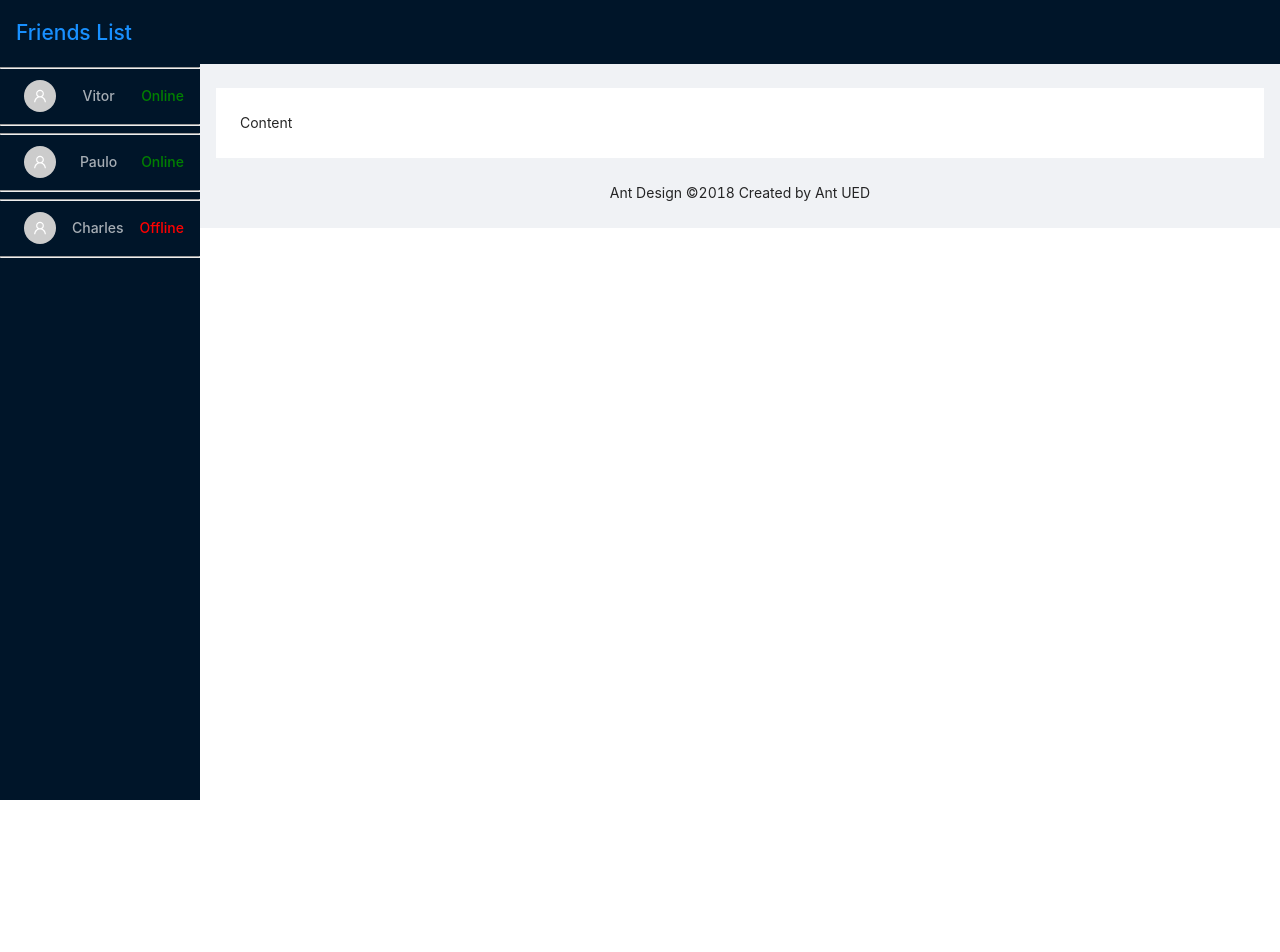
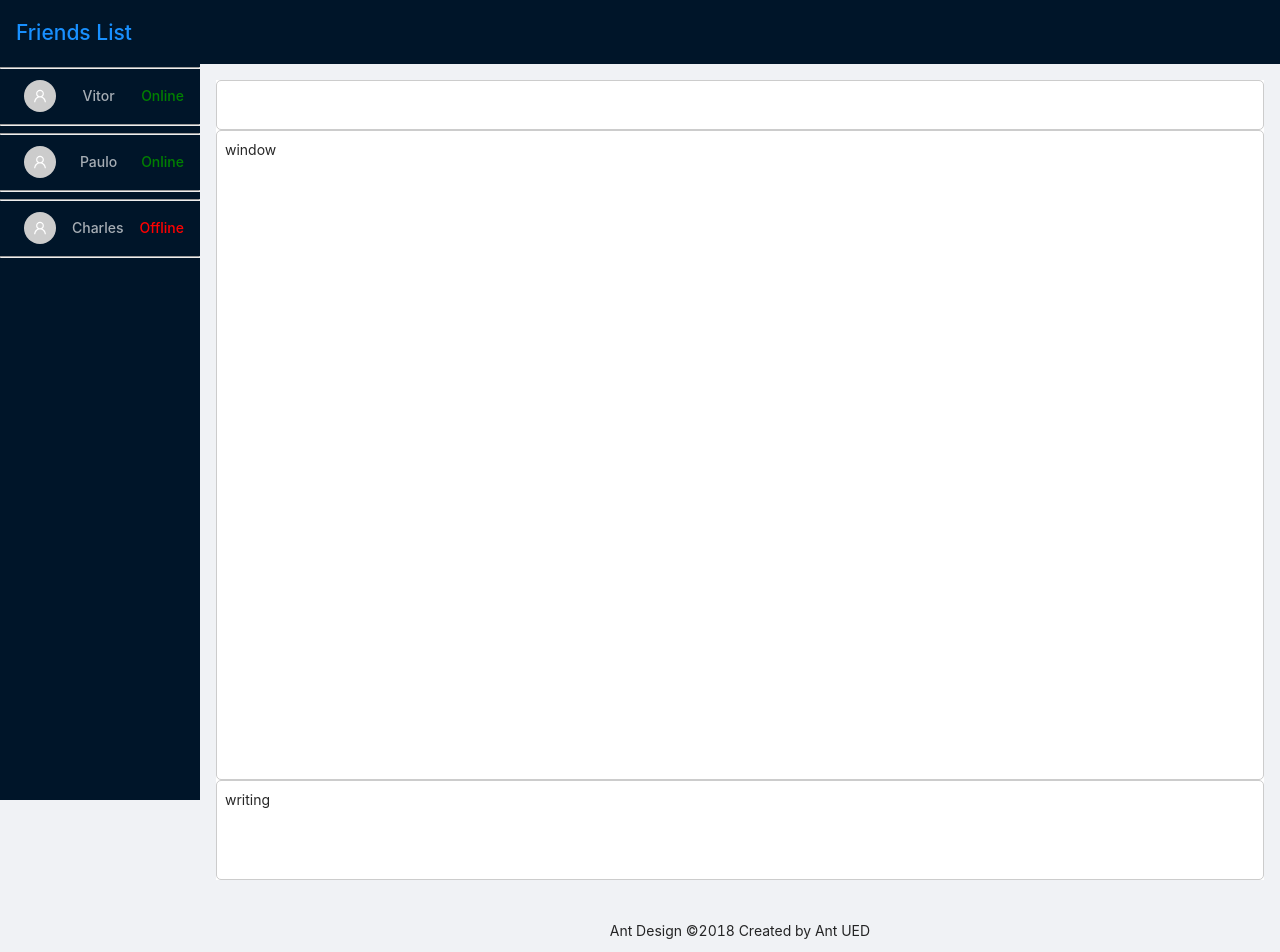
Before and after one commit to vitorccaguiar/cognite-chat, a React (Create React App) app: page /menu in a window 1280 px wide. Shown: the top 952 px of the page. Before the commit the page ends 800 px from the top, so only its background shows below. Built offline with nearby package versions, Linux system fonts and the light colour scheme; the HTML template or start-up script is replaced by a standard one.

Commit message:
Add chat content component

```diff
--- /dev/null
+++ b/src/components/pages/ChatContent.css
@@ -0,0 +1,35 @@
+.chat-content-container {
+  height: 800px;
+  background: #fff;
+  margin: 16px;
+}
+
+.chat-content-group {
+  display: flex;
+  flex-direction: column;
+  justify-content: space-between;
+}
+
+.chat-content-header {
+  height: 50px;
+  border: 1px solid #ccc;
+  border-radius: 5px;
+  padding: 16px;
+  font-weight: 500;
+  font-size: 16px;
+}
+
+.chat-content-window {
+  height: 650px;
+  flex-shrink: 0;
+  border: 1px solid #ccc;
+  border-radius: 5px;
+  padding: 8px;
+}
+
+.chat-content-write {
+  height: 100px;
+  border: 1px solid #ccc;
+  border-radius: 5px;
+  padding: 8px;
+}
--- /dev/null
+++ b/src/components/pages/ChatContent.tsx
@@ -0,0 +1,28 @@
+import React from 'react';
+import { Layout } from 'antd';
+
+import './ChatContent.css';
+
+const { Content } = Layout;
+
+export default function ChatContent(props: any) {
+  const { friend } = props;
+
+  return (
+    <div className="chat-content-container">
+      <Content style={{ overflow: 'initial' }}>
+        <div className="chat-content-group">
+          <div className="chat-content-header">
+            {friend?.name ? `${friend.name} - ${friend.status}` : ''}
+          </div>
+          <div className="chat-content-window">
+            window
+          </div>
+          <div className="chat-content-write">
+            writing
+          </div>
+        </div>
+      </Content>
+    </div>
+  )
+}
--- a/src/components/pages/ChatMenu.css
+++ b/src/components/pages/ChatMenu.css
@@ -4,10 +4,6 @@
   margin: 16px;
 }
 
-.content-container {
-  background: #fff;
-}
-
 [data-theme="dark"] .site-layout .site-layout-background {
     background: #141414;
 }
--- a/src/components/pages/ChatMenu.tsx
+++ b/src/components/pages/ChatMenu.tsx
@@ -1,24 +1,27 @@
-import React from 'react';
+import React, { useState } from 'react';
 import { Layout } from 'antd';
 
-import FriendsList from './FriendsList';
+import FriendsList, { IFriendsData } from './FriendsList';
 
 import './ChatMenu.css';
+import ChatContent from './ChatContent';
 
-const { Header, Content, Footer } = Layout;
+const { Header, Footer } = Layout;
 
 export default function ChatMenu() {
+  const [selectedFriend, setSelectedFriend] = useState({});
+
+  const onSelectFriend = (friend: IFriendsData) => {
+    setSelectedFriend(friend);
+  }
+
   return (
     <div>
       <Layout>
-        <FriendsList />
+        <FriendsList selectFriend={onSelectFriend}/>
         <Layout className="site-layout" style={{ marginLeft: 200 }}>
           <Header className="site-layout-background" style={{ padding: 0 }} />
-          <Content style={{ margin: '24px 16px 0', overflow: 'initial' }}>
-            <div className="content-container" style={{ padding: 24 }}>
-              Content
-            </div>
-          </Content>
+          <ChatContent friend={selectedFriend}/>
           <Footer style={{ textAlign: 'center' }}>Ant Design ©2018 Created by Ant UED</Footer>
         </Layout>
       </Layout>
--- a/src/components/pages/FriendsList.css
+++ b/src/components/pages/FriendsList.css
@@ -1,4 +1,5 @@
 .friends-list-title {
   padding: 16px 0px 0px 16px;
   color: #1890ff;
+  border-right: 1px;
 }
--- a/src/components/pages/FriendsList.tsx
+++ b/src/components/pages/FriendsList.tsx
@@ -11,7 +11,7 @@ export interface IFriendsData {
   status: string;
 }
 
-export default function FriendsList() {
+export default function FriendsList(props: any) {
   const friendsList: IFriendsData[] = [
     {
         name: 'Vitor',
@@ -27,6 +27,10 @@ export default function FriendsList() {
     }
   ]
 
+  const onSelectFriend = (friend: IFriendsData) => {
+    props.selectFriend(friend);
+  }
+
   return (
     <Sider
     style={{
@@ -39,7 +43,9 @@ export default function FriendsList() {
       <h2 className="friends-list-title">Friends List</h2>
       <Menu theme="dark" mode="inline">
           {
-              friendsList.map((friendItem) => <FriendsListItem key={friendItem.name} friend={friendItem} />)
+              friendsList.map((friendItem) =>
+                <FriendsListItem key={friendItem.name} friend={friendItem} selectFriend={onSelectFriend}
+              />)
           }
       </Menu>
     </Sider>
--- a/src/components/pages/FriendsListItem.tsx
+++ b/src/components/pages/FriendsListItem.tsx
@@ -6,10 +6,15 @@ import './FriendsListItem.css';
 
 export default function FriendsListItem(props: any) {
   const statusStyle = props.friend.status === 'Online' ? { color: 'green' } : { color: 'red' };
+  const {friend, selectFriend, ...other} = props;
+
+  const onSelectFriend = () => {
+    props.selectFriend(props.friend);
+  }
   return (
     <div>
         <hr/>
-        <Menu.Item className="friends-item" {...props}>
+        <Menu.Item className="friends-item" {...other} onClick={onSelectFriend}>
           <div className="friends-item-container">
             <Avatar icon={<UserOutlined />}/>
             <span>{props.friend.name}</span>
```
